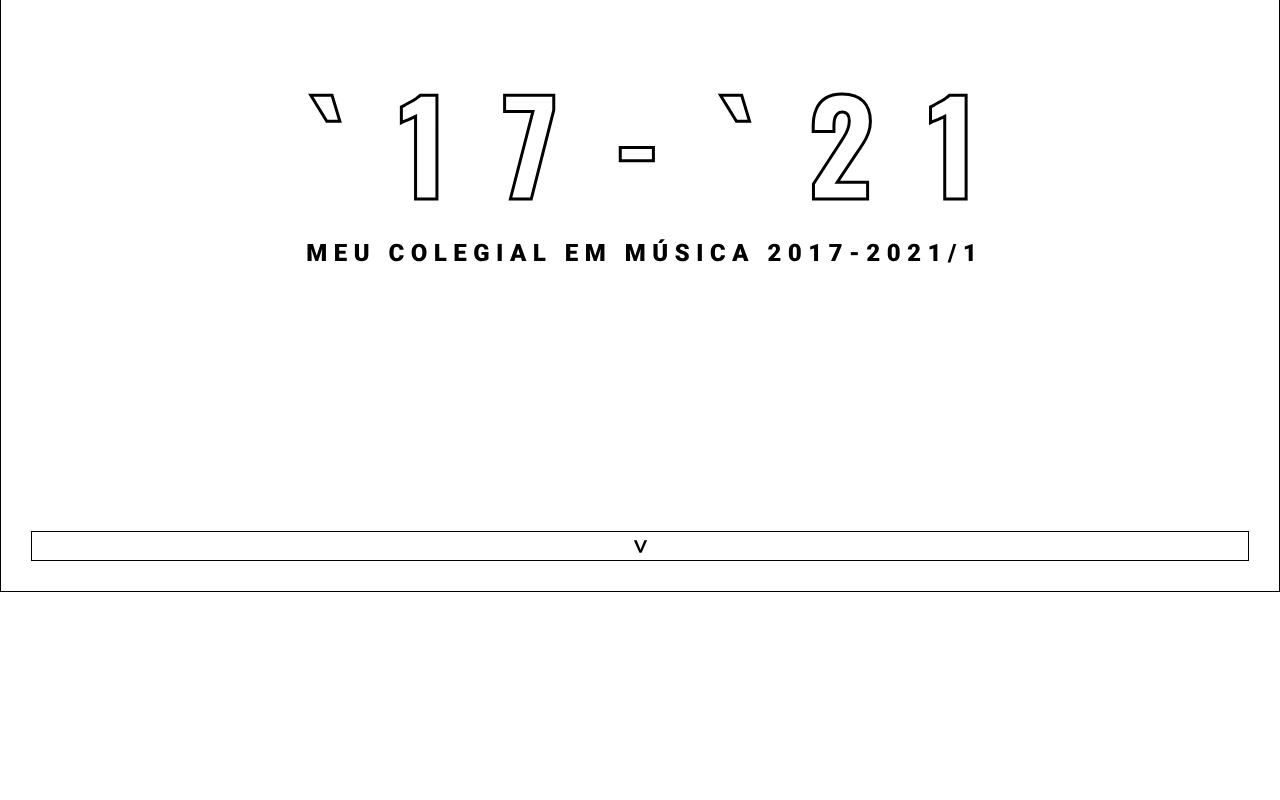
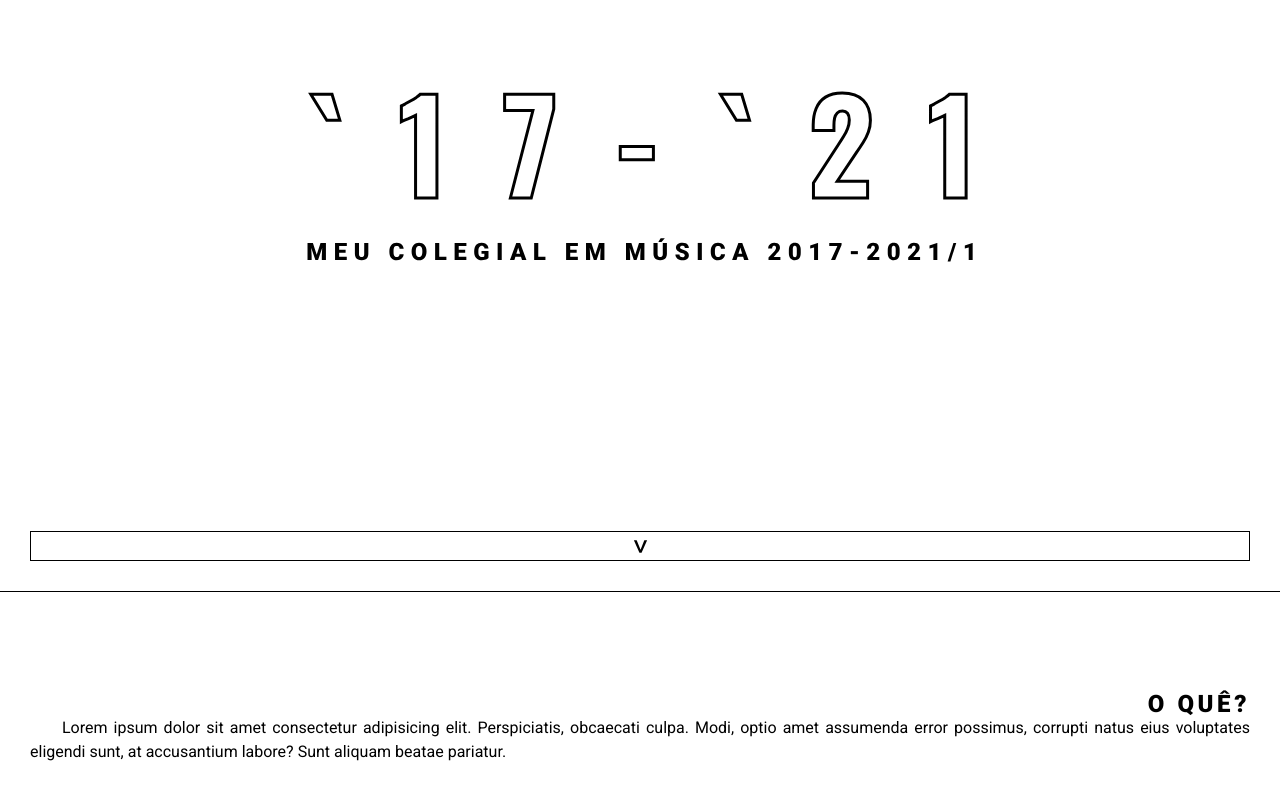
Before and after one commit to Duoliver/my-highschool-in-music, a React (Create React App) app: page / in a window 1280 px wide. Shown: the part 208-1008 px from the top of the page. Before the commit the page ends 800 px from the top, so only its background shows below. Built offline with nearby package versions, Linux system fonts and the light colour scheme.

Commit message:
fixes vertical scroll and adjusts text

```diff
--- a/src/components/atoms/typography/Text/styles.scss
+++ b/src/components/atoms/typography/Text/styles.scss
@@ -6,4 +6,8 @@
   font-size: 16px;
   line-height: 150%;
   color: black;
+
+  &.align-justify {
+    text-indent: 2em;
+  }
 }
--- a/src/components/atoms/typography/TitleThree/index.jsx
+++ b/src/components/atoms/typography/TitleThree/index.jsx
@@ -1,8 +1,13 @@
 import React from "react";
+import { AlignEnum } from "../../../../enums";
 import "./styles.scss";
 
 const TitleThree = ({ children, align }) => {
   return <span className={`title-three ${align}`}>{children}</span>;
 };
 
+TitleThree.defaultProps = {
+  align: AlignEnum.LEFT,
+};
+
 export default TitleThree;
--- a/src/components/atoms/typography/TitleTwo/index.jsx
+++ b/src/components/atoms/typography/TitleTwo/index.jsx
@@ -1,8 +1,13 @@
 import React from "react";
+import { AlignEnum } from "../../../../enums";
 import "./styles.scss";
 
 const TitleTwo = ({ children, align }) => {
   return <div className={`title-two ${align}`}>{children}</div>;
 };
 
+TitleTwo.defaultProps = {
+  align: AlignEnum.LEFT,
+};
+
 export default TitleTwo;
--- a/src/index.scss
+++ b/src/index.scss
@@ -8,7 +8,7 @@
 
 body {
   height: 100vh;
-  width: 100vw;
+  width: 100%;
 }
 
 .align-center,
--- a/src/pages/Main/index.jsx
+++ b/src/pages/Main/index.jsx
@@ -1,6 +1,8 @@
 import React from "react";
 import { WideButton } from "../../components/atoms/Buttons";
+import { Text, TitleTwo } from "../../components/atoms/typography";
 import { Arrow, LogoPortuguese } from "../../components/svgs";
+import { AlignEnum } from "../../enums";
 
 import "./styles.scss";
 
@@ -14,6 +16,15 @@ const Main = () => {
           <Arrow />
         </WideButton>
       </section>
+      <section className="info">
+        <TitleTwo align={AlignEnum.RIGHT}>O QUÊ?</TitleTwo>
+        <Text align={AlignEnum.JUSTIFY}>
+          Lorem ipsum dolor sit amet consectetur adipisicing elit. Perspiciatis,
+          obcaecati culpa. Modi, optio amet assumenda error possimus, corrupti
+          natus eius voluptates eligendi sunt, at accusantium labore? Sunt
+          aliquam beatae pariatur.
+        </Text>
+      </section>
     </div>
   );
 };
--- a/src/pages/Main/styles.scss
+++ b/src/pages/Main/styles.scss
@@ -1,13 +1,17 @@
 .main {
+  & > section {
+    padding: 30px;
+    width: 100%;
+    min-height: 100vh;
+  }
+
   & > section.splash {
     height: 100vh;
-    width: 100vw;
     display: flex;
     flex-direction: column;
     justify-content: space-between;
     align-items: center;
-    padding: 30px;
-    border: 1px solid black;
+    border-bottom: 1px solid black;
 
     @media screen and (max-width: 750px) {
       & > * {
@@ -15,4 +19,8 @@
       }
     }
   }
+
+  & > section.info {
+    padding-top: 100px;
+  }
 }
```
